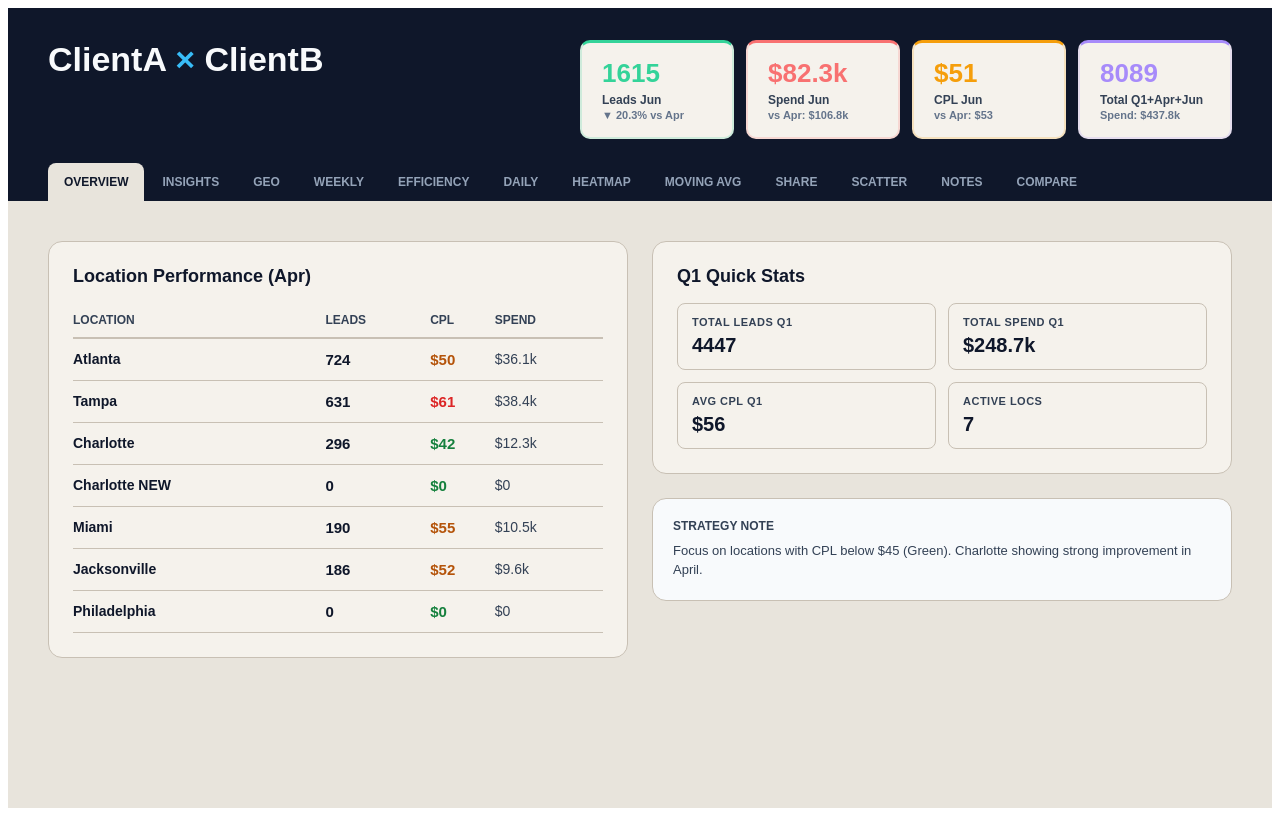
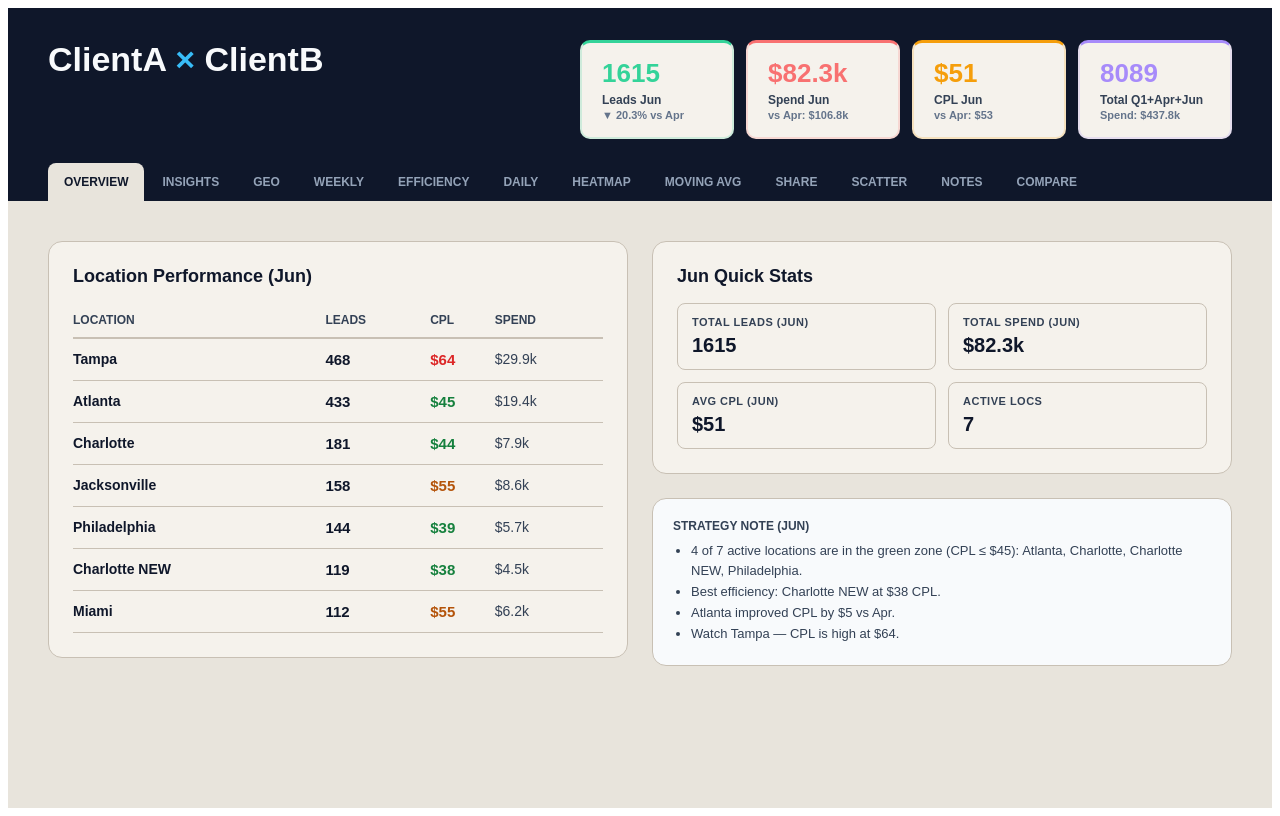
Before and after one commit to IgorOdaryuk/refactor-dash-forked, a React (Vite) app: page / in a window 1280 px wide. Built offline with nearby package versions, Linux system fonts and the light colour scheme.

Commit message:
feat: dynamic Overview — current month + auto-generated Strategy Note (no more hardcoded April)

```diff
--- a/src/components/OverviewTab.js
+++ b/src/components/OverviewTab.js
@@ -1,11 +1,73 @@
 import React from "react";
 import { T, MiniCell, fmt, cplColor } from "./ui";
-import { summary, ALL_LOCATIONS } from "../data";
+import { dailyData, ALL_LOCATIONS } from "../data";
 
-export const OverviewTab = ({ totals }) => {
-  const totalLeadsQ1 = totals.leadsJan + totals.leadsFeb + totals.leadsMar;
-  const totalSpendQ1 = totals.spendJan + totals.spendFeb + totals.spendMar;
-  const avgCplQ1 = totalLeadsQ1 ? Math.round(totalSpendQ1 / totalLeadsQ1) : 0;
+const MONTH_NAMES = [
+  "Jan", "Feb", "Mar", "Apr", "May", "Jun",
+  "Jul", "Aug", "Sep", "Oct", "Nov", "Dec",
+];
+
+// Месяцы, по которым РЕАЛЬНО есть данные (динамически, без хардкода).
+// Последний = текущий, предыдущий-с-данными = для сравнения (май пропущен — берётся апрель).
+const monthsPresent = [...new Set(dailyData.map((d) => d.date.slice(0, 7)))].sort();
+const CUR = monthsPresent[monthsPresent.length - 1] || "";
+const PREV = monthsPresent[monthsPresent.length - 2] || "";
+const curLabel = CUR ? MONTH_NAMES[Number(CUR.slice(5, 7)) - 1] : "";
+const prevLabel = PREV ? MONTH_NAMES[Number(PREV.slice(5, 7)) - 1] : "";
+
+function aggregate(prefix) {
+  return ALL_LOCATIONS.map((loc) => {
+    const rows = dailyData.filter(
+      (d) => d.location === loc && d.date.startsWith(prefix)
+    );
+    const leads = rows.reduce((s, r) => s + r.leads, 0);
+    const spend = rows.reduce((s, r) => s + r.spend, 0);
+    return { location: loc, leads, spend, cpl: leads ? Math.round(spend / leads) : 0 };
+  });
+}
+
+export const OverviewTab = () => {
+  const cur = aggregate(CUR);
+  const prevByLoc = Object.fromEntries(aggregate(PREV).map((p) => [p.location, p]));
+
+  const totalLeads = cur.reduce((s, r) => s + r.leads, 0);
+  const totalSpend = cur.reduce((s, r) => s + r.spend, 0);
+  const avgCpl = totalLeads ? Math.round(totalSpend / totalLeads) : 0;
+
+  // Таблица — крупнейшие рынки сверху
+  const tableRows = cur.slice().sort((a, b) => b.leads - a.leads);
+
+  // ── Авто-инсайт из реальных цифр текущего месяца ───────────────────────
+  const active = cur.filter((r) => r.leads > 0);
+  const green = active.filter((r) => r.cpl <= 45);
+  const byCpl = active.slice().sort((a, b) => a.cpl - b.cpl);
+  const best = byCpl[0];
+  const worst = byCpl[byCpl.length - 1];
+
+  let improved = null;
+  let improvedDrop = 0;
+  active.forEach((r) => {
+    const p = prevByLoc[r.location];
+    if (p && p.cpl > 0 && r.cpl > 0 && p.cpl - r.cpl > improvedDrop) {
+      improvedDrop = p.cpl - r.cpl;
+      improved = r.location;
+    }
+  });
+
+  const notes = [];
+  if (green.length) {
+    notes.push(
+      `${green.length} of ${active.length} active locations are in the green zone (CPL ≤ $45): ${green
+        .map((g) => g.location)
+        .join(", ")}.`
+    );
+  }
+  if (best) notes.push(`Best efficiency: ${best.location} at $${best.cpl} CPL.`);
+  if (improved && prevLabel)
+    notes.push(`${improved} improved CPL by $${improvedDrop} vs ${prevLabel}.`);
+  if (worst && worst.cpl > 55)
+    notes.push(`Watch ${worst.location} — CPL is high at $${worst.cpl}.`);
+  if (!notes.length) notes.push("No active locations with data this month yet.");
 
   return (
     <div
@@ -32,7 +94,7 @@ export const OverviewTab = ({ totals }) => {
             color: "#0f172a",
           }}
         >
-          Location Performance (Apr)
+          Location Performance ({curLabel})
         </h3>
         <table style={{ width: "100%", borderCollapse: "collapse" }}>
           <thead>
@@ -55,32 +117,26 @@ export const OverviewTab = ({ totals }) => {
             </tr>
           </thead>
           <tbody>
-            {summary.map((s, i) => (
+            {tableRows.map((s, i) => (
               <tr key={i} style={{ borderBottom: "1px solid #c8c0b4" }}>
-                <td
-                  style={{ padding: "12px 0", fontWeight: 800, fontSize: 14 }}
-                >
+                <td style={{ padding: "12px 0", fontWeight: 800, fontSize: 14 }}>
                   {s.location}
                 </td>
-                <td
-                  style={{ padding: "12px 0", fontWeight: 900, fontSize: 15 }}
-                >
-                  {s.leadsApr}
+                <td style={{ padding: "12px 0", fontWeight: 900, fontSize: 15 }}>
+                  {s.leads}
                 </td>
                 <td
                   style={{
                     padding: "12px 0",
                     fontWeight: 900,
                     fontSize: 15,
-                    color: cplColor(s.cplApr),
+                    color: cplColor(s.cpl),
                   }}
                 >
-                  ${s.cplApr}
+                  ${s.cpl}
                 </td>
-                <td
-                  style={{ padding: "12px 0", color: "#334155", fontSize: 14 }}
-                >
-                  {fmt(s.spendApr)}
+                <td style={{ padding: "12px 0", color: "#334155", fontSize: 14 }}>
+                  {fmt(s.spend)}
                 </td>
               </tr>
             ))}
@@ -105,15 +161,13 @@ export const OverviewTab = ({ totals }) => {
               color: "#0f172a",
             }}
           >
-            Q1 Quick Stats
+            {curLabel} Quick Stats
           </h3>
-          <div
-            style={{ display: "grid", gridTemplateColumns: "1fr 1fr", gap: 12 }}
-          >
-            <MiniCell label="Total Leads Q1" value={totalLeadsQ1} />
-            <MiniCell label="Total Spend Q1" value={fmt(totalSpendQ1)} />
-            <MiniCell label="Avg CPL Q1" value={`$${avgCplQ1}`} />
-            <MiniCell label="Active Locs" value={ALL_LOCATIONS.length} />
+          <div style={{ display: "grid", gridTemplateColumns: "1fr 1fr", gap: 12 }}>
+            <MiniCell label={`Total Leads (${curLabel})`} value={totalLeads} />
+            <MiniCell label={`Total Spend (${curLabel})`} value={fmt(totalSpend)} />
+            <MiniCell label={`Avg CPL (${curLabel})`} value={`$${avgCpl}`} />
+            <MiniCell label="Active Locs" value={active.length} />
           </div>
         </div>
         <div
@@ -133,19 +187,21 @@ export const OverviewTab = ({ totals }) => {
               marginBottom: 8,
             }}
           >
-            Strategy Note
+            Strategy Note ({curLabel})
           </div>
-          <p
+          <ul
             style={{
               margin: 0,
+              paddingLeft: 18,
               fontSize: 13,
               color: "#334155",
-              lineHeight: 1.5,
+              lineHeight: 1.6,
             }}
           >
-            Focus on locations with CPL below $45 (Green). Charlotte showing
-            strong improvement in April.
-          </p>
+            {notes.map((n, i) => (
+              <li key={i}>{n}</li>
+            ))}
+          </ul>
         </div>
       </div>
     </div>
```
